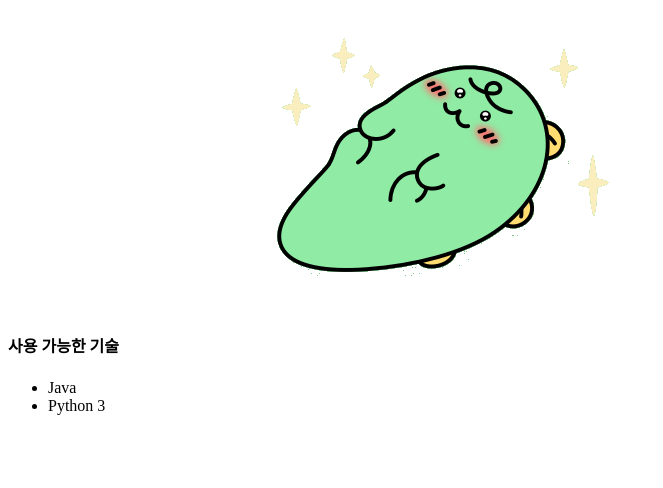
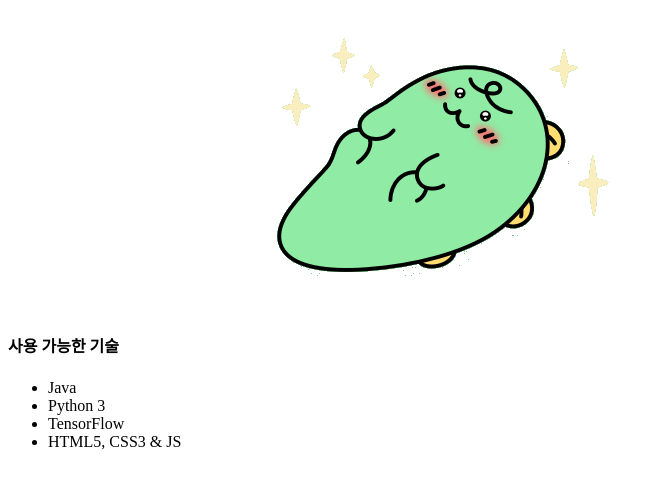
Before and after one commit to jungsehwan0612/jungsehwan0612.github.io, a plain HTML site: page index.html in a window 1280 px wide. Shown: the whole page, without its empty margins (0-663 px from the left). Drawn offline with Linux system fonts and the light colour scheme; files whose address does not match are found by name.

Commit message:
added tensorflow and web languages

```diff
--- a/index.html
+++ b/index.html
@@ -13,6 +13,9 @@
     <ul>
         <li>Java</li>
         <li>Python 3</li>
+        <li>TensorFlow</li>
+        <li>HTML5, CSS3 & JS</li>
+
     </ul >
 
 </body>
```
